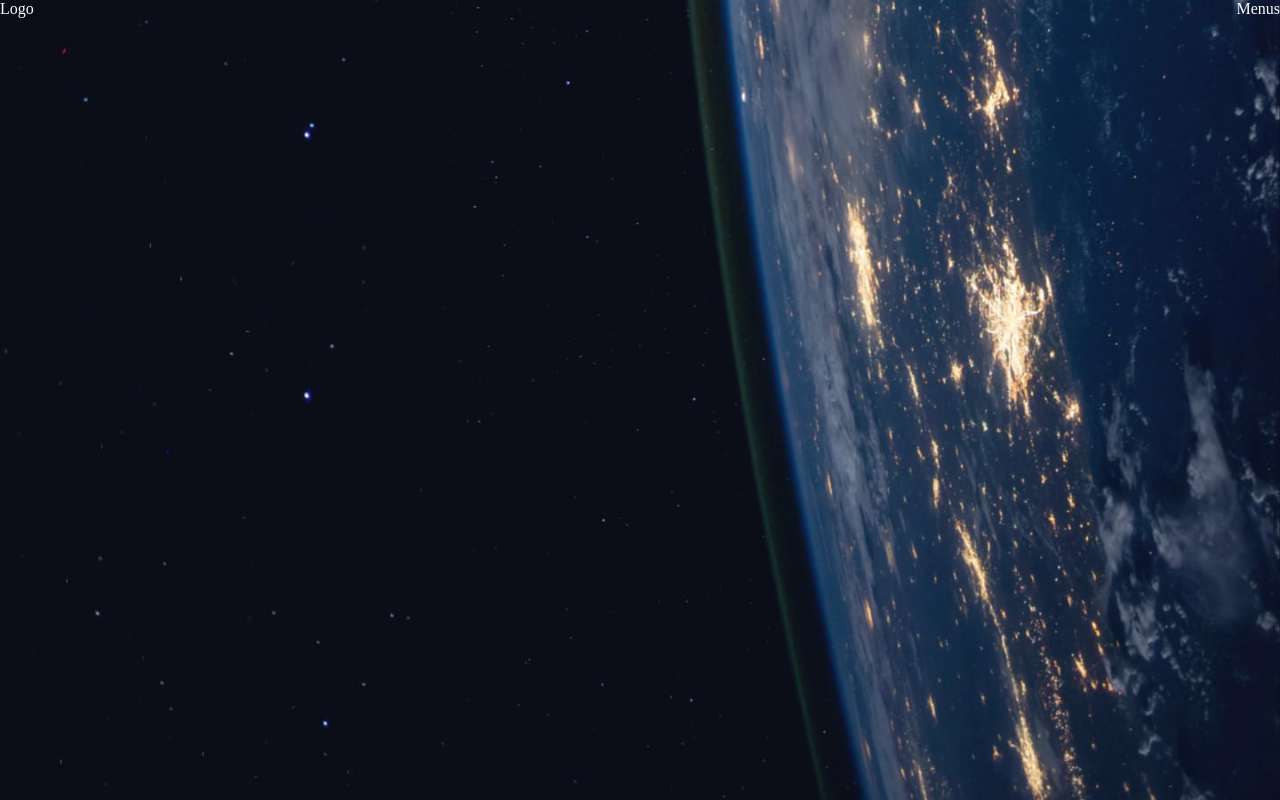
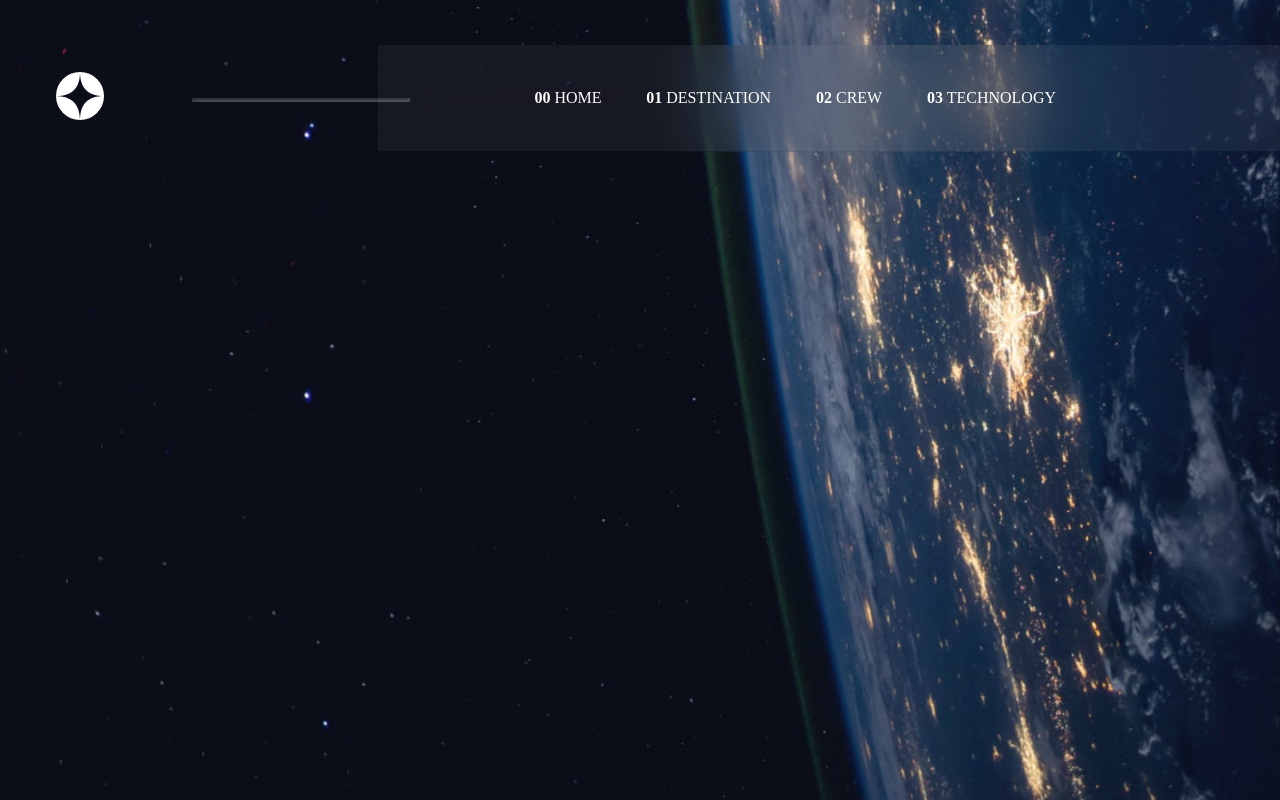
Before and after one commit to Fariv/frontendmentor.io, a React (Vite) app in the folder space-tourism-website-main/: page / in a window 1280 px wide. Built offline with nearby package versions, Linux system fonts and the light colour scheme.

Commit message:
Logo and Topbar menu completed

```diff
--- /dev/null
+++ b/space-tourism-website-main/src/components/Logo.jsx
@@ -0,0 +1,40 @@
+import { styled } from "styled-components";
+
+const LogoStyled = styled.div`
+    display: flex;
+    align-items: center;
+    flex: 1 0 auto;
+    > .logo-div {
+        padding: 4.5rem 3.5rem;
+    }
+    > .hr-div {
+        display: flex;
+        flex: 1 0 auto;
+        position: relative;
+        > hr {
+            flex: 1 0 auto;
+            opacity: 0.25;
+            border-width: 2px;
+            position: absolute;
+            top: 0;
+            right: -2rem;
+            width: 100%;
+            z-index: 1;
+        }
+    }
+`;
+
+const Logo = () => {
+    return (
+        <LogoStyled>
+            <div className="logo-div">
+                <svg xmlns="http://www.w3.org/2000/svg" width="48" height="48"><g fill="none" fillRule="evenodd"><circle cx="24" cy="24" r="24" fill="#FFF"/><path fill="#0B0D17" d="M24 0c0 16-8 24-24 24 15.718.114 23.718 8.114 24 24 0-16 8-24 24-24-16 0-24-8-24-24z"/></g></svg>
+            </div>
+            <div className="hr-div">
+                <hr />
+            </div>
+        </LogoStyled>
+    );
+}
+
+export default Logo
--- /dev/null
+++ b/space-tourism-website-main/src/components/Menus.jsx
@@ -0,0 +1,97 @@
+import React from 'react'
+import { styled } from 'styled-components';
+
+const MenuWrapperStyled = styled.ul`
+    display: flex;
+    list-style: none;
+    color: white;
+    padding: 0 14rem 0px 7rem;
+    margin: 0;
+    background-color: rgba(255, 255, 255, 0.05);
+    backdrop-filter: blur(36px);
+    @media (max-width: 841px) {
+        flex-direction: column;
+        position: fixed;
+        height: 100%;
+        width: 300px;
+        top: 0;
+        left: ${prop => prop.open ? '0' : '-300px'};
+        transition: left 0.5s ease-in-out;
+        z-index: 3;
+        background: #fff;
+        padding: 1.5rem 0 0 1.5rem;
+    }
+`;
+const MenuStyled = styled.li`
+    margin: 0 0 0 2.8rem;
+    color: white;
+    padding: 2.8rem 0 2.5rem 0;
+    border-bottom: 4px solid transparent;
+    &:focus,
+    &:active,
+    &:hover {
+        border-bottom: 4px solid white;
+        color: #000;
+    }
+    &:hover > a {
+        color: #white;
+    }
+    &.close-menu {
+        display: none;
+    }
+    @media (max-width: 841px) {
+        margin: 0;
+        padding: 0 0 1rem 0;
+        font-weight: 700;
+        border-bottom: 4px solid transparent;
+        &.close-menu {
+            display: block;
+            font-size: 26px;
+            font-weight: 700;
+            padding: 0 0 2rem 0;
+        }
+        &:focus,
+        &:active,
+        &:hover {
+            border-bottom: 4px solid transparent;
+        }
+    }
+
+`;
+
+const MenuLinkStyled = styled.a`
+    text-decoration: none;
+    color: white;
+    &:visited {
+        color: white;
+    }
+    @media (max-width: 841px) {
+        color: hsl(220, 13%, 13%);
+        &:visited {
+            color: hsl(220, 13%, 13%);
+        }
+        &.close-menu-link:visited,
+        &.close-menu-link {
+            color: white;
+        }
+    }
+    font-weight: 500;
+    > .menu-number {
+        font-weight: 700;
+    }
+`;
+
+const Menus = ({open, closeMenu}) => {
+
+    return (
+        <MenuWrapperStyled open={open}>
+            <MenuStyled className='close-menu'><MenuLinkStyled href="#" className='close-menu-link' onClick={closeMenu} >&times;</MenuLinkStyled></MenuStyled>
+            <MenuStyled><MenuLinkStyled href="#"><span className='menu-number'>00</span> HOME</MenuLinkStyled></MenuStyled>
+            <MenuStyled><MenuLinkStyled href="#destination"><span className='menu-number'>01</span> DESTINATION</MenuLinkStyled></MenuStyled>
+            <MenuStyled><MenuLinkStyled href="#crew"><span className='menu-number'>02</span> CREW</MenuLinkStyled></MenuStyled>
+            <MenuStyled><MenuLinkStyled href="#technology"><span className='menu-number'>03</span> TECHNOLOGY</MenuLinkStyled></MenuStyled>
+        </MenuWrapperStyled>
+    )
+}
+
+export default Menus;
--- a/space-tourism-website-main/src/components/Topbar.jsx
+++ b/space-tourism-website-main/src/components/Topbar.jsx
@@ -1,11 +1,12 @@
-import React from 'react'
 import TopbarStyled from '../styled/TopbarStyled'
+import Logo from './Logo'
+import Menus from './Menus'
 
 const Topbar = () => {
     return (
         <TopbarStyled>
-            <div>Logo</div>
-            <div>Menus</div>
+            <Logo />
+            <Menus />
         </TopbarStyled>
     )
 }
```
